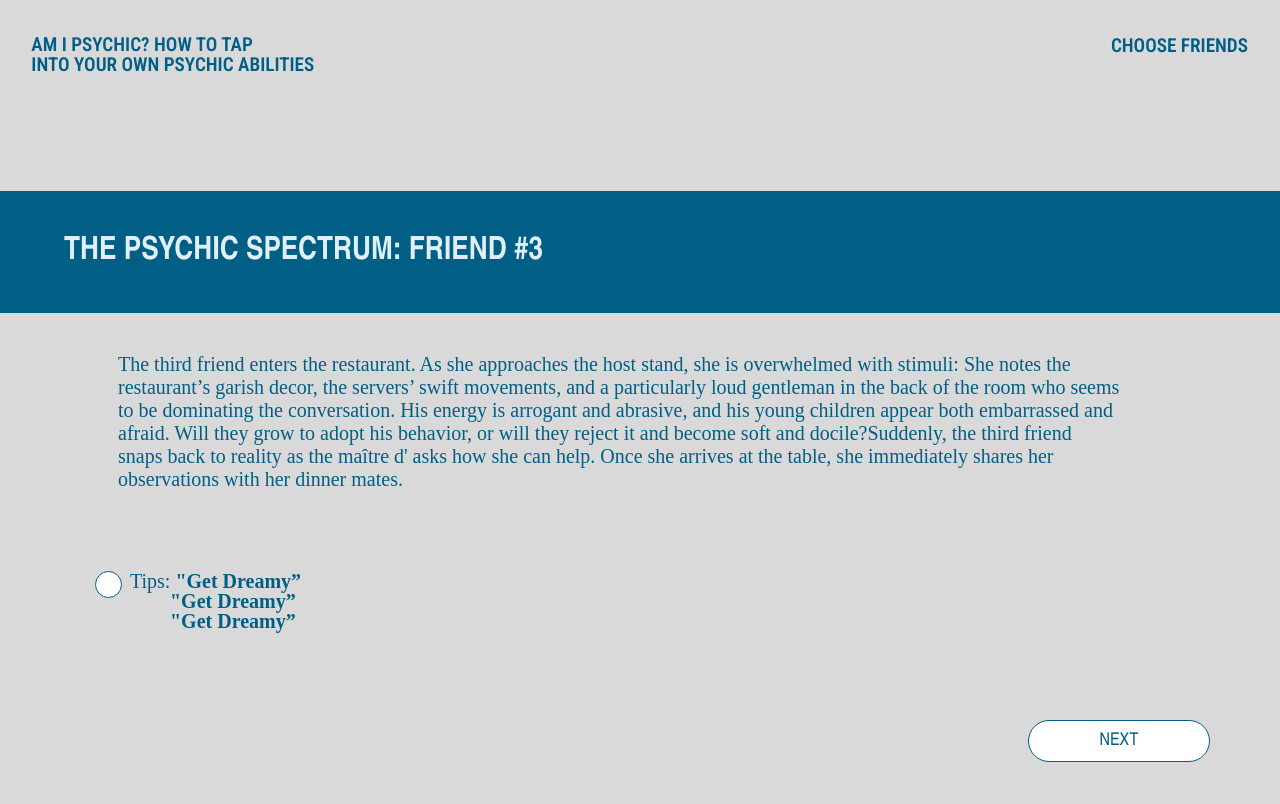
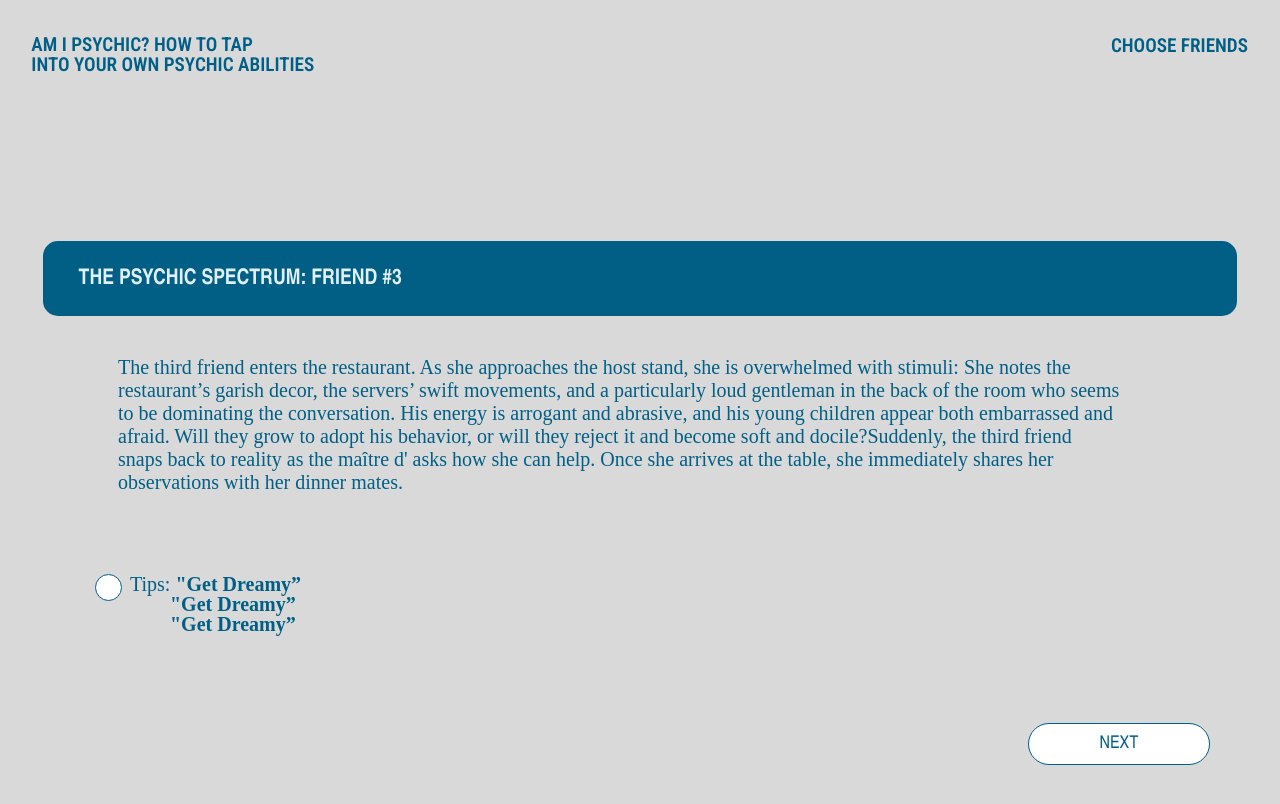
Before and after one commit to Piethongku/AMIPSYCHIC, a plain HTML site: page friend-3/index.html in a window 1280 px wide. Drawn offline with Linux system fonts and the light colour scheme; a web font is replaced by a local one.

```diff
--- a/friend-3/style.css
+++ b/friend-3/style.css
@@ -81,7 +81,8 @@
 }
 
 .dropdown-content a:hover {
-  background-color: #ddd;
+  background-color: #358fb5;
+  color: #E0EFF8;
 }
 
 .dropdown:hover .dropdown-content {
@@ -99,20 +100,20 @@
 }
 
 
-
 .instruction-1{
-  margin-top: 100px;
   font-family: 'Arial Narrow';
   font-weight: bold;
-  font-size: 2rem;
+  text-transform: uppercase;
+  font-size: 1.35rem;
+  border: #015F86 solid;
+  border-radius: 15px;
   color: #E0EFF8;
   background-color: #015F86;
-  border-width: 100%;
-  padding-top: 10px;
-  padding-bottom: 10px;
-  padding-left: 2em;
-  width: 100% auto;
-  margin-top: 100px;
+  padding-left: 1.5em;
+  padding-left: 1.5em;
+  margin-left: 2em;
+  margin-right: 2em;
+  margin-top: 150px;
 }
 
 
--- a/friend-4/style.css
+++ b/friend-4/style.css
@@ -81,6 +81,7 @@
 
 .dropdown-content a:hover {
   background-color: #ddd;
+  color: #89abba;
 }
 
 .dropdown:hover .dropdown-content {
@@ -93,23 +94,21 @@
 }
 
 
-
 .instruction-1{
-  margin-top: 100px;
   font-family: 'Arial Narrow';
   font-weight: bold;
-  font-size: 2rem;
+  text-transform: uppercase;
+  font-size: 1.35rem;
+  border: #015F86 solid;
+  border-radius: 15px;
   color: #0093D0;
   background-color: #ffffff;
-  border-width: 100%;
-  padding-top: 10px;
-  padding-bottom: 10px;
-  padding-left: 2em;
-  width: 100% auto;
-  margin-top: 100px;
+  padding-left: 1.5em;
+  padding-left: 1.5em;
+  margin-left: 2em;
+  margin-right: 2em;
+  margin-top: 150px;
 }
-
-
 
 
 .body01, .body02, .body03, .instruction-text-1, .instruction-text-2, .instruction-text-3{
@@ -190,6 +189,7 @@
 .container:hover input ~ .checkmark {
   background-color: #E0EFF8;
 }
+
 
 .container input:checked ~ .checkmark {
   background-color: #ffffff;
```
Also changed, not shown: friend-1/index.html (+0 -2 lines).
